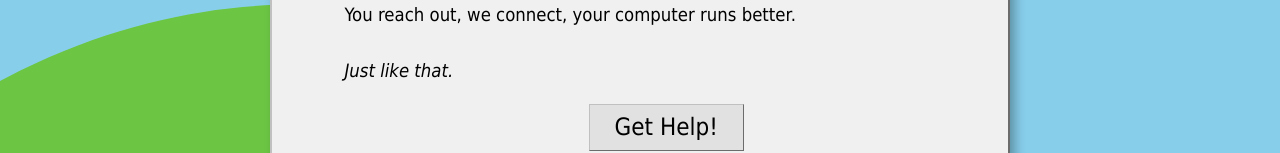
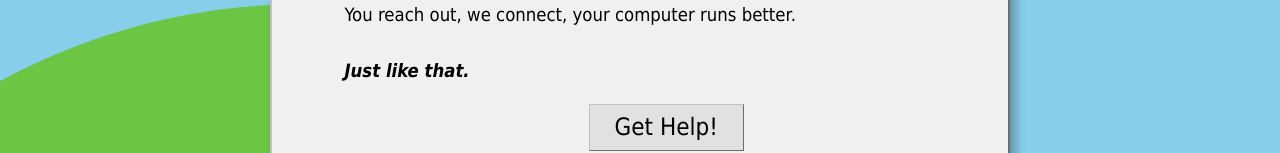
Before and after one commit to elijahcommits/BitMedic, an Astro site: page / in a window 1280 px wide. Shown: the part 447-600 px from the top of the page. Built offline with nearby package versions, Linux system fonts and the light colour scheme; Astro itself is replaced by a stand-in of ours.

Commit message:
re-bold text

```diff
--- a/src/pages/index.astro
+++ b/src/pages/index.astro
@@ -43,7 +43,7 @@ import Layout from '../layouts/Layout.astro';
             </div>
             <div class="dialogue-text-area">
                 <p class="dialogue-paragraph">
-                    Our dedicated experts are ready to tackle whatever’s causing you grief, all remotely!<br><br>No need to let anyone into your home or haul your computer into some shop.<br>You reach out, we connect, your computer runs better.<br><br><em>Just like that.</em>
+                    Our dedicated experts are ready to tackle whatever’s causing you grief, all remotely!<br><br>No need to let anyone into your home or haul your computer into some shop.<br>You reach out, we connect, your computer runs better.<br><br><strong><em>Just like that.</em></strong>
                 </p>
                 <div class="dialogue-button-container">
                     {/* UPDATED: Get Help Button Link Below */}
```
